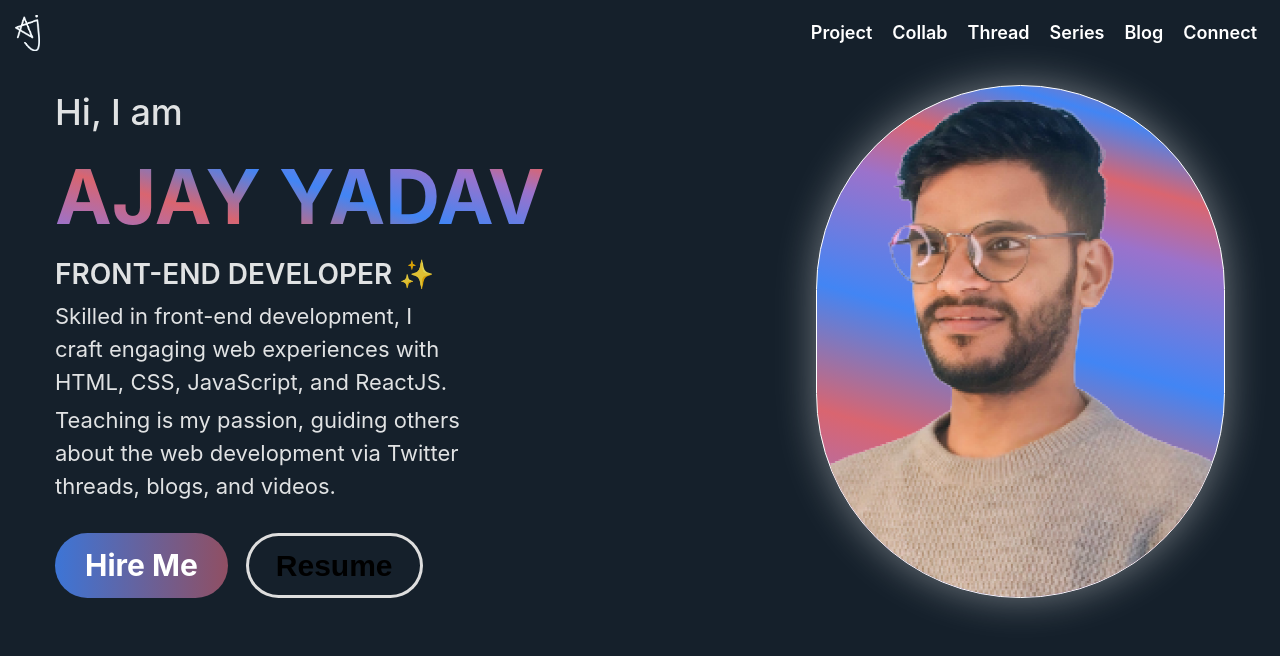
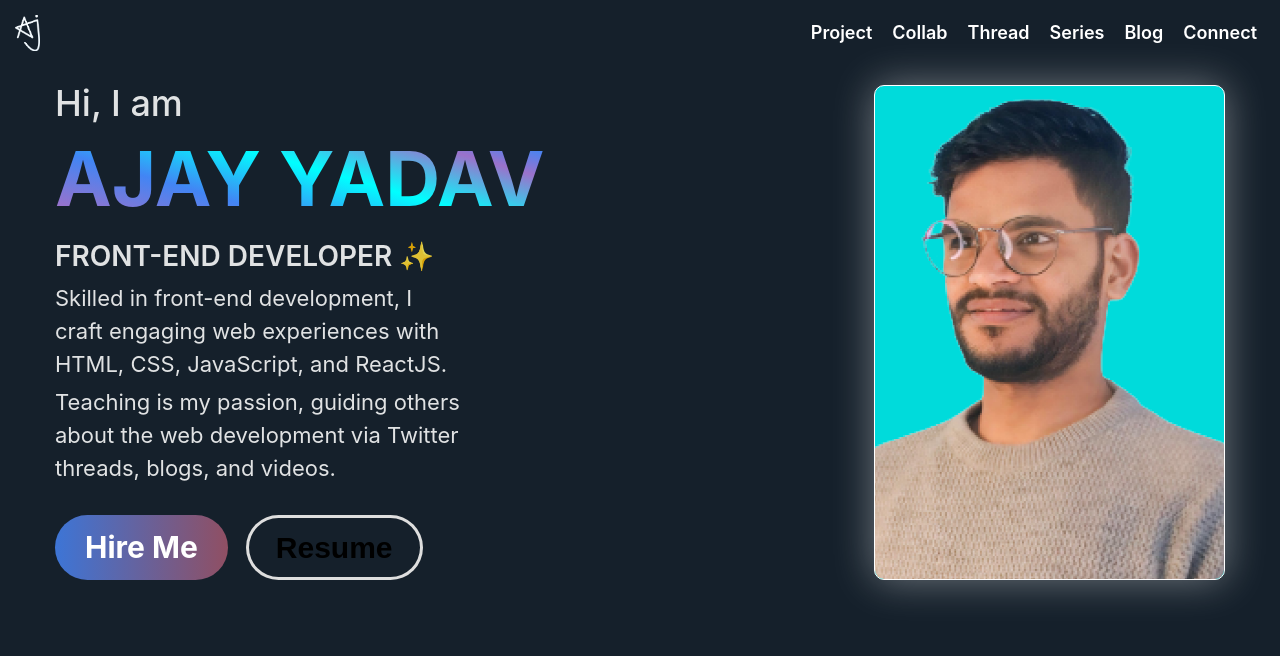
Before and after one commit to ATechAjay/AJ-Portfolio, a React (Vite) app: page / in a window 1280 px wide. Shown: the top 656 px of the page. Built offline with nearby package versions, Linux system fonts and the light colour scheme.

Commit message:
Fix bug and improve the style of the card and hero image

```diff
--- a/src/components/Home/HeroContent.module.css
+++ b/src/components/Home/HeroContent.module.css
@@ -9,6 +9,7 @@
 .intro {
   font-size: 3.6rem;
   font-weight: 500;
+  line-height: 1;
 }
 
 .intro_name {
@@ -18,14 +19,14 @@
   color: transparent;
   background: linear-gradient(
     16deg,
-    #4285f4 0,
+    #00ffff 0,
     #9b72cb 10%,
-    #d96570 30%,
-    #4285f4 50%,
+    #4285f4 30%,
+    #00ffff 50%,
     #9b72cb 70%,
-    #d96570 80%,
-    #4285f4 90%,
-    #d96570 100%
+    #4285f4 80%,
+    #00ffff 90%,
+    #9b72cb 100%
   );
   background-clip: text;
 }
--- a/src/components/Home/HeroImage.module.css
+++ b/src/components/Home/HeroImage.module.css
@@ -7,19 +7,21 @@
 .img_container img {
   background: linear-gradient(
     16deg,
-    #4285f4 0,
+    #00ffff 0,
     #9b72cb 10%,
-    #d96570 30%,
-    #4285f4 50%,
+    #4285f4 30%,
+    #00ffff 40%,
     #9b72cb 70%,
-    #d96570 80%,
-    #4285f4 90%,
-    #d96570 100%
+    #4285f4 80%,
+    #00ffff 90%,
+    #9b72cb 100%
   );
-  max-width: 70%;
+
+  background: rgb(0, 219, 219);
+  max-width: 60%;
   height: auto;
   filter: drop-shadow(0px 0px 20px rgba(255, 255, 255, 0.4));
-  border-radius: 3000px;
+  border-radius: 10px;
   object-fit: cover;
   border: 1px solid #fff;
 }
@@ -42,7 +44,7 @@
 
 @media (max-width: 850px) {
   .img_container img {
-    width: 100%;
+    width: 80%;
   }
 }
 
--- a/src/components/Reusable/SecondaryButton.module.css
+++ b/src/components/Reusable/SecondaryButton.module.css
@@ -13,7 +13,8 @@
 }
 
 .btn:hover {
-  background: #3d75d5;
+  background: #00ffff;
+  color: #000;
   box-shadow: none;
 }
 
--- a/src/components/pages/Project/Project.jsx
+++ b/src/components/pages/Project/Project.jsx
@@ -3,7 +3,7 @@ import style from "./Project.module.css";
 const Project = () => {
   return (
     <div className={style.cards_container}>
-      <h1>Tip of the iceberg</h1>
+      <h1>Tip of the iceberg </h1>
 
       <div className={style.cards}>
         <ProjectCard />
--- a/src/components/pages/Project/ProjectCard.module.css
+++ b/src/components/pages/Project/ProjectCard.module.css
@@ -74,13 +74,22 @@
 
 .links_container ul {
   display: flex;
-  gap: 8px;
+  gap: 10px;
   padding: 1rem;
   justify-content: end;
   list-style: none;
+}
+
+.links_container ul li {
+  transition: all 0.2s ease;
 }
 
 .links_container ul li a {
   color: #fff;
   font-size: 2.4rem;
 }
+
+.links_container ul li:hover {
+  color: red;
+  transform: scale(1.5);
+}
```
